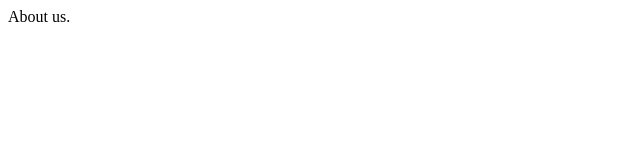
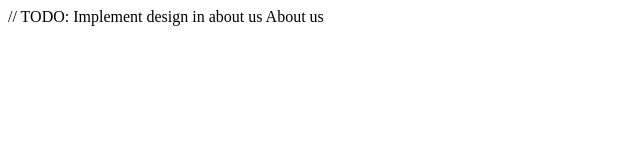
Before and after one commit to MurphySean1234/SchoolConnectApp, a plain HTML site: page pages/about.html in a window 1280 px wide. Shown: the whole page, without its empty margins (0-640 px from the left). Drawn offline with Linux system fonts and the light colour scheme.

Commit message:
Added todo file

```diff
--- a/pages/about.html
+++ b/pages/about.html
@@ -3,8 +3,9 @@
 <head>
   <link rel="stylesheet" type="text/css" href="about.css">
 </head>
+  // TODO: Implement design in about us
 <body>
-  About us.
+  About us
   <footer></footer>
 </body>
 </html>
```
Also changed, not shown: index.html (+1 -0 lines).
